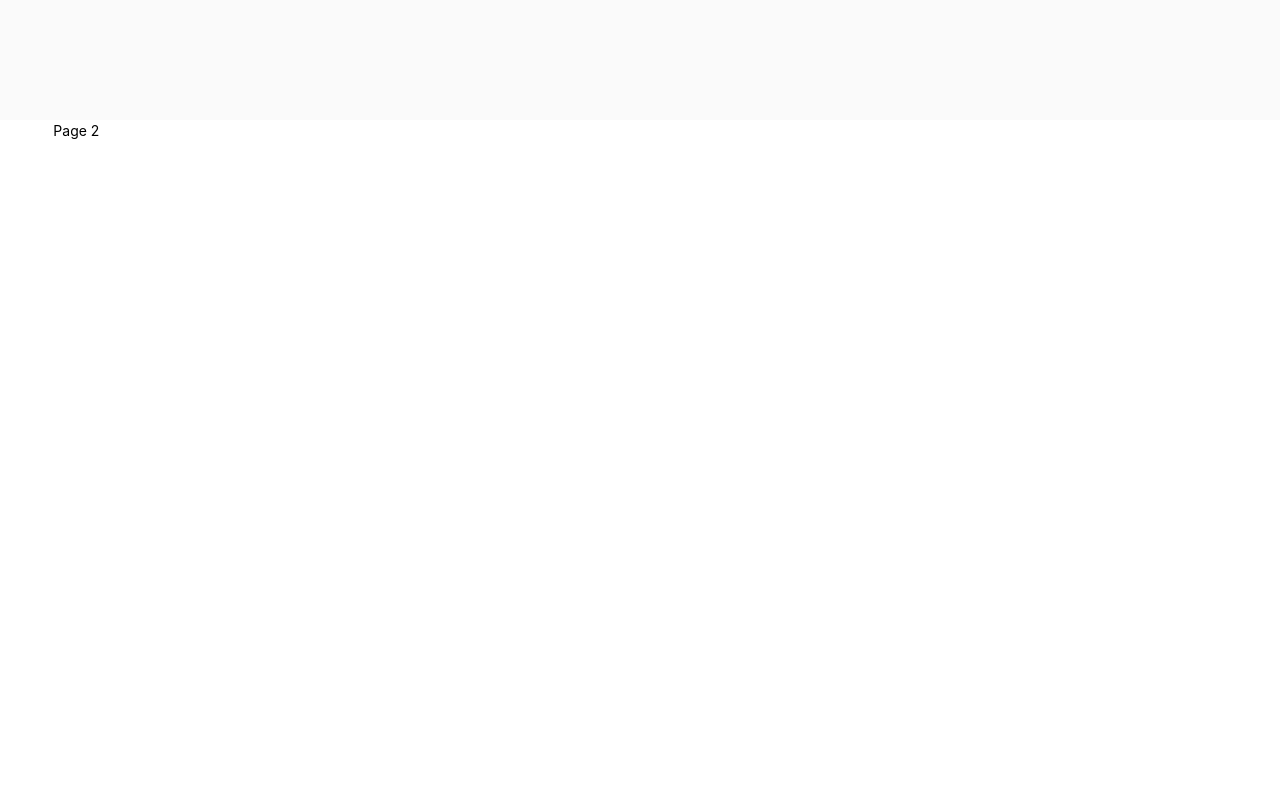
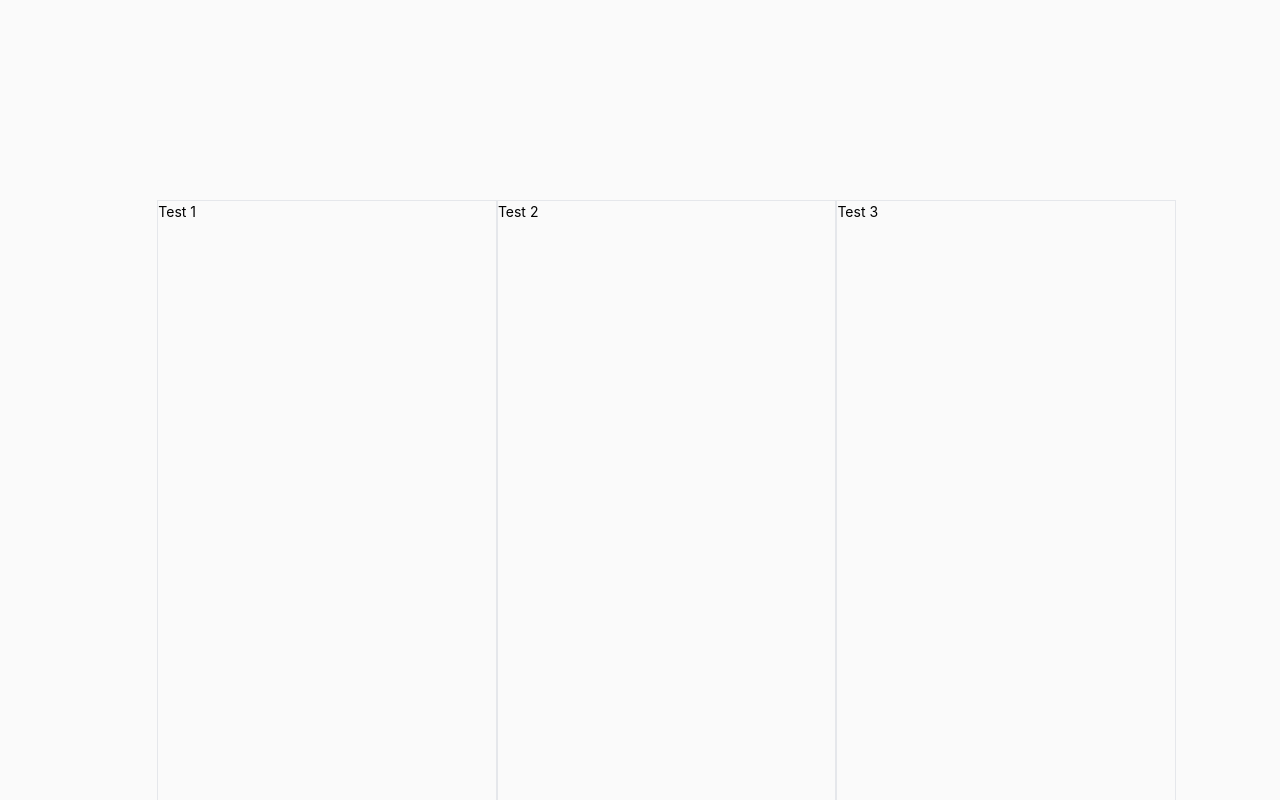
Before and after one commit to simodamilo/nextjs-personal-website, a Next.js app: page / in a window 1280 px wide. Shown: the part 680-1480 px from the top of the page. Built offline with nearby package versions, Linux system fonts and the light colour scheme.

Commit message:
Started Experience page and adjusted navigator

```diff
--- a/src/app/components/navigator/Navigator.tsx
+++ b/src/app/components/navigator/Navigator.tsx
@@ -1,12 +1,19 @@
 "use client";
 
 import { Col } from "antd";
-import { useState } from "react";
+import { useEffect, useState } from "react";
 
 export default function Navigator() {
   const [page, setPage] = useState<number>(1);
 
-  const style = (receivedPage: number) => {
+  useEffect(() => {
+    window.addEventListener("scroll", (event) => {
+      const scrollPosition = window.scrollY;
+      setPage(Math.round(scrollPosition / window.innerHeight) + 1);
+    });
+  }, []);
+
+  const style = (receivedPage: number, page: number) => {
     return `duration-500 w-2 h-20 hover:h-24 rounded-2xl border-2 border-primary-color shadow-[0_10px_20px_rgba(138,_43,_226,_0.7)] ${
       page === receivedPage && "bg-primary-color"
     }`;
@@ -15,7 +22,7 @@ export default function Navigator() {
   const handleClick = (receivedPage: number, id: string) => {
     setPage(receivedPage);
     window.scrollTo({
-      top: document.getElementById(id)!.offsetTop - 60,
+      top: document.getElementById(id)!.offsetTop,
       behavior: "smooth",
     });
   };
@@ -27,13 +34,13 @@ export default function Navigator() {
     >
       <div className="fixed flex flex-col gap-4 items-center">
         <a onClick={() => handleClick(1, "part-1")}>
-          <div className={style(1)}></div>
+          <div className={style(1, page)}></div>
         </a>
         <a onClick={() => handleClick(2, "part-2")}>
-          <div className={style(2)}></div>
+          <div className={style(2, page)}></div>
         </a>
         <a onClick={() => handleClick(3, "part-3")}>
-          <div className={style(3)}></div>
+          <div className={style(3, page)}></div>
         </a>
       </div>
     </Col>
--- a/src/app/page.tsx
+++ b/src/app/page.tsx
@@ -1,18 +1,19 @@
 import { Col, Row } from "antd";
 import Navigator from "./components/navigator/Navigator";
 import Homepage from "./pages/homepage/Homepage";
+import Experience from "./pages/experience/Experience";
 
 export default function Home() {
   return (
-    <main className="h-dvh bg-bg-color dark:bg-dark-bg-color w-full">
-      <Row>
+    <main className="h-dvh w-full">
+      <Row className="bg-bg-color dark:bg-dark-bg-color">
         <Navigator />
-        <Col span={23}>
+        <Col span={24} md={{ span: 23 }}>
           <div id="part-1" style={{ height: "100vh" }}>
             <Homepage />
           </div>
           <div id="part-2" style={{ height: "100vh" }}>
-            Page 2
+            <Experience />
           </div>
           <div id="part-3" style={{ height: "100vh" }}>
             Page 3
--- /dev/null
+++ b/src/app/pages/experience/Experience.tsx
@@ -0,0 +1,13 @@
+import { useTranslations } from "next-intl";
+
+export default function Experience() {
+  const t = useTranslations("homepage");
+
+  return (
+    <div className="h-full pl-6 pr-6 md:ml-20 md:mr-20 grid grid-cols-1 md:grid-cols-3">
+      <div className="border md:mt-20 ">Test 1</div>
+      <div className="border md:mt-20">Test 2</div>
+      <div className="border md:mt-20">Test 3</div>
+    </div>
+  );
+}
```
Also changed, not shown: 1 other file (tests, documents, lock files or other folders).
